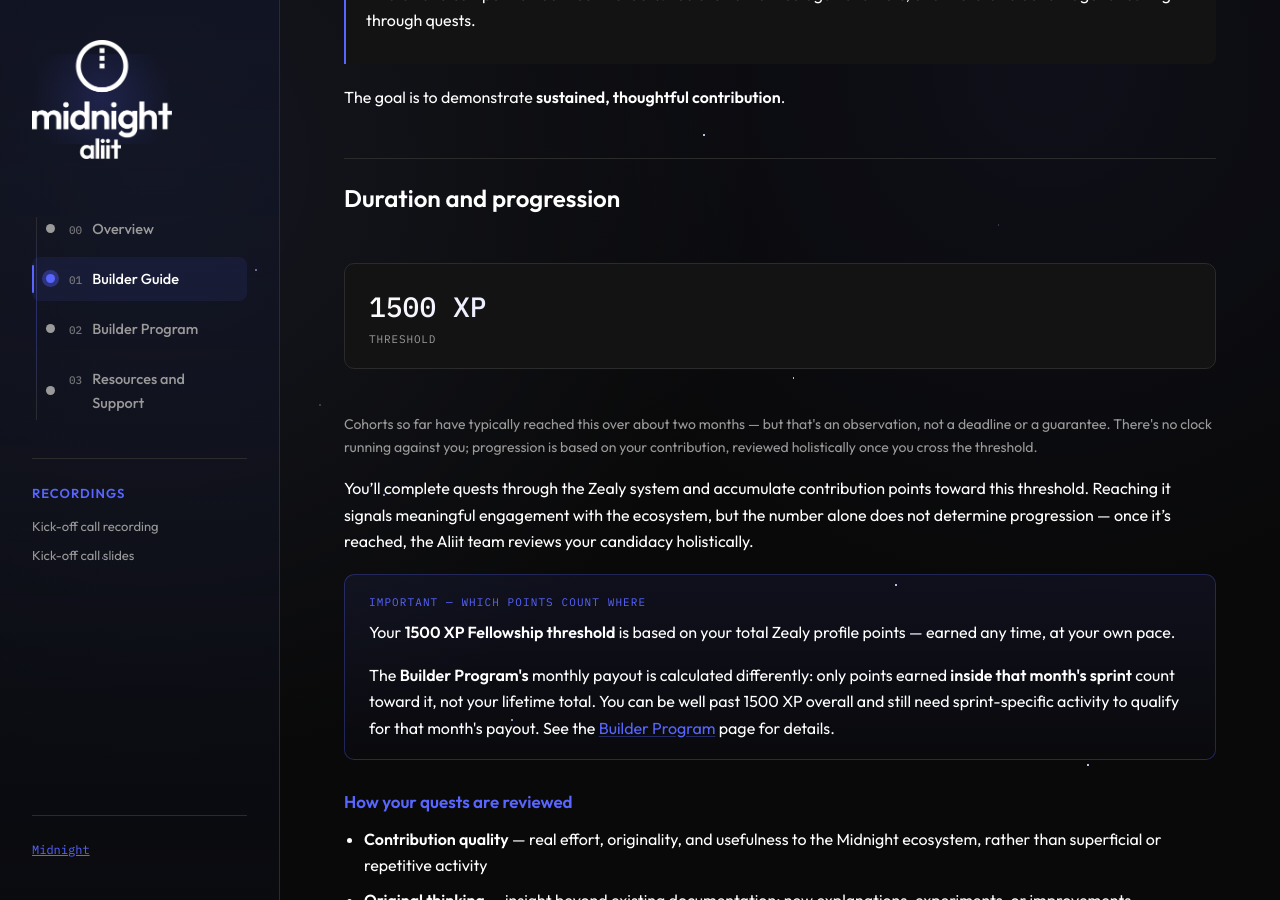
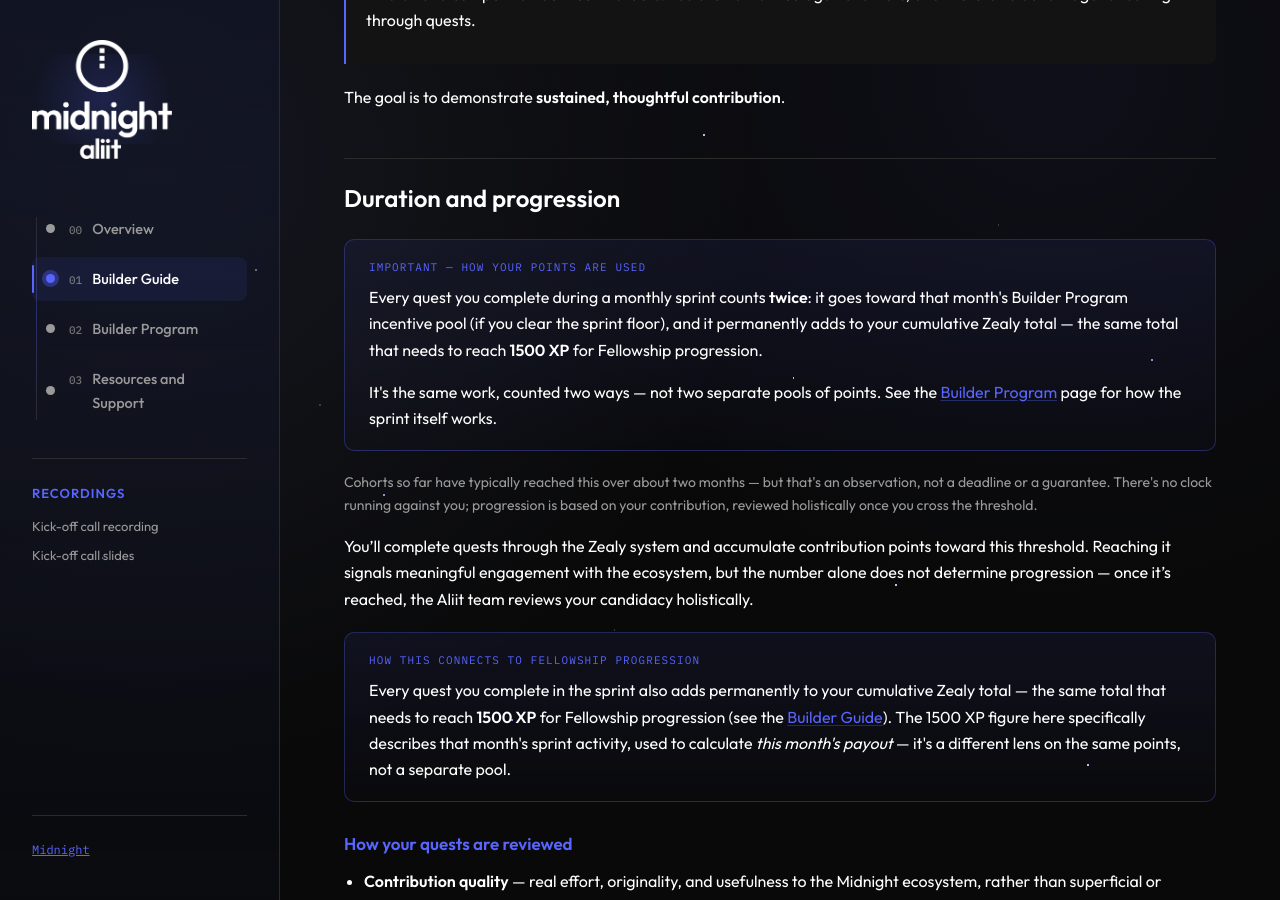
Before and after one commit to zsofimajor/aliit-builder-hub, a Jekyll site: the page built from builder-guide/index.md, in a window 1280 px wide and 900 px high, scrolled down 1671 px. Built offline with Jekyll 4.4.1, drawn with Linux system fonts in a browser that asks for light colours; some of the changed text lies outside the part shown.

Commit message:
Update index.md

```diff
--- a/builder-guide/index.md
+++ b/builder-guide/index.md
@@ -35,7 +35,7 @@
 
 <div class="callout">
   <span class="callout-label">💰 Related — Builder Program</span>
-  <p>On top of the regular fellowship path below, there's a monthly incentive pool for active Builders — up to $1,000 split among top contributors each month, on top of the points you're already earning. See the <a href="{{ '/builder-program/' | relative_url }}">Builder Program</a> for how it works.</p>
+  <p>Your quests happen through the monthly Builder Program sprint — declare what you're building, complete quests during that sprint, and the points you earn count toward both that month's $1,000 incentive pool and your progress toward becoming a Fellow. See the <a href="{{ '/builder-program/' | relative_url }}">Builder Program</a> for exactly how a sprint works.</p>
 </div>
 
 ### First week checklist
@@ -66,11 +66,10 @@
 
 ## Duration and progression {#duration}
 
-<div class="card-grid">
-  <div class="card">
-    <div class="stat">1500 XP</div>
-    <div class="stat-label">Threshold</div>
-  </div>
+<div class="callout">
+  <span class="callout-label">Important — how your points are used</span>
+  <p>Every quest you complete during a monthly sprint counts <strong>twice</strong>: it goes toward that month's Builder Program incentive pool (if you clear the sprint floor), and it permanently adds to your cumulative Zealy total — the same total that needs to reach <strong>1500 XP</strong> for Fellowship progression.</p>
+  <p>It's the same work, counted two ways — not two separate pools of points. See the <a href="{{ '/builder-program/' | relative_url }}">Builder Program</a> page for how the sprint itself works.</p>
 </div>
 
 <p style="color: var(--text-dim); font-size: 14px;">Cohorts so far have typically reached this over about two months — but that's an observation, not a deadline or a guarantee. There's no clock running against you; progression is based on your contribution, reviewed holistically once you cross the threshold.</p>
@@ -78,9 +77,8 @@
 You'll complete quests through the Zealy system and accumulate contribution points toward this threshold. Reaching it signals meaningful engagement with the ecosystem, but the number alone does not determine progression — once it's reached, the Aliit team reviews your candidacy holistically.
 
 <div class="callout">
-  <span class="callout-label">Important — which points count where</span>
-  <p>Your <strong>1500 XP Fellowship threshold</strong> is based on your total Zealy profile points — earned any time, at your own pace.</p>
-  <p>The <strong>Builder Program's</strong> monthly payout is calculated differently: only points earned <strong>inside that month's sprint</strong> count toward it, not your lifetime total. You can be well past 1500 XP overall and still need sprint-specific activity to qualify for that month's payout. See the <a href="{{ '/builder-program/' | relative_url }}">Builder Program</a> page for details.</p>
+  <span class="callout-label">How this connects to Fellowship progression</span>
+  <p>Every quest you complete in the sprint also adds permanently to your cumulative Zealy total — the same total that needs to reach <strong>1500 XP</strong> for Fellowship progression (see the <a href="{{ '/builder-guide/' | relative_url }}">Builder Guide</a>). The 1500 XP figure here specifically describes that month's sprint activity, used to calculate <em>this month's payout</em> — it's a different lens on the same points, not a separate pool.</p>
 </div>
 
 ### How your quests are reviewed
```
